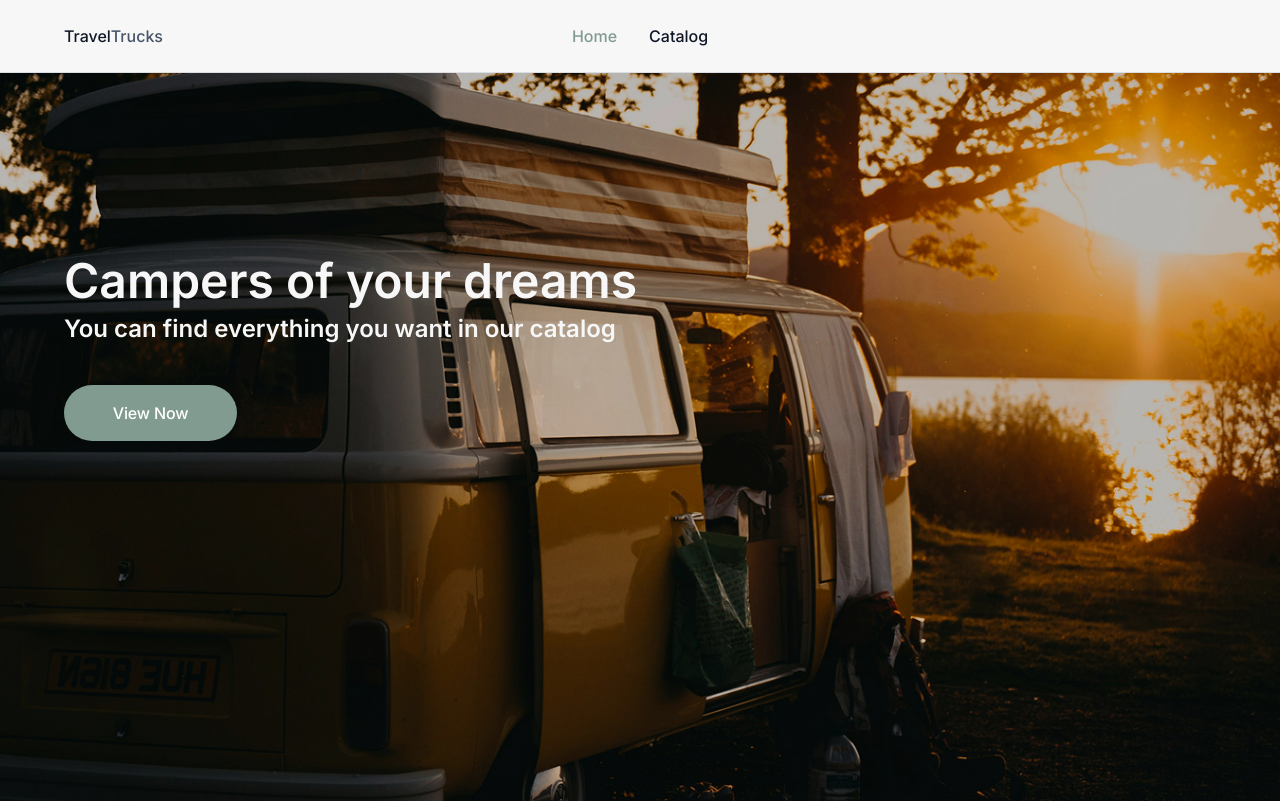
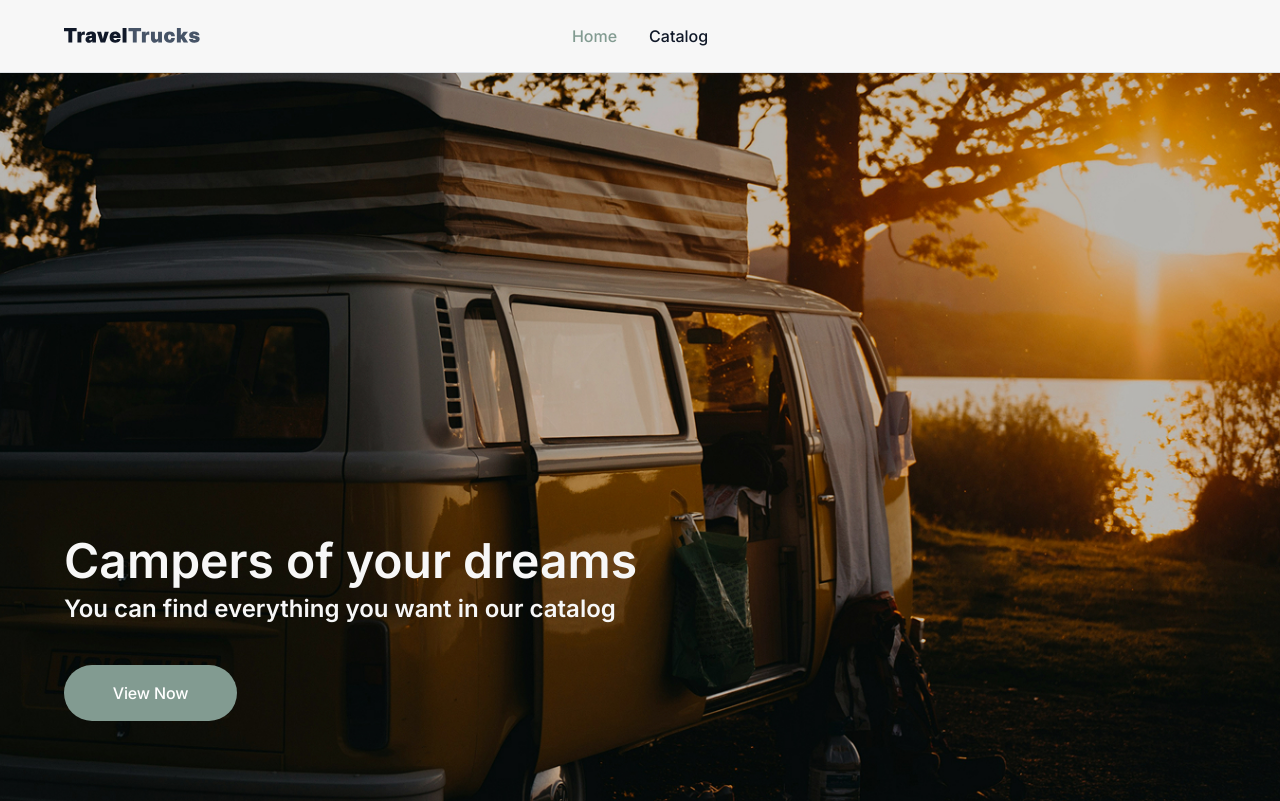
Before and after one commit to Ihor-Kotliarevskyi/campers, a Next.js app: page / in a window 1280 px wide. Built offline with nearby package versions, Linux system fonts and the light colour scheme.

Commit message:
update hero styles and logo in header

```diff
--- a/components/Header/Header.tsx
+++ b/components/Header/Header.tsx
@@ -2,6 +2,7 @@
 
 import Link from 'next/link';
 import { usePathname } from 'next/navigation';
+import Icon from '@/components/Icon/Icon';
 
 export default function Header() {
   const pathname = usePathname();
@@ -9,9 +10,8 @@ export default function Header() {
   return (
     <header className="bg-[var(--inputs)] border-b border-[var(--gray-light)]">
       <div className="relative max-w-[1440px] mx-auto pl-16 h-[72px] flex items-center">
-        <Link href="/" className="no-underline font-medium text-base" style={{ fontFamily: '"Inter", sans-serif' }}>
-          <span className="text-[var(--main)]">Travel</span>
-          <span className="text-[var(--text)]">Trucks</span>
+        <Link href="/" className="no-underline">
+          <Icon id="logo" width={136} height={16} />
         </Link>
 
         <nav className="absolute left-1/2 -translate-x-1/2 flex gap-8">
--- a/components/Hero/Hero.tsx
+++ b/components/Hero/Hero.tsx
@@ -3,17 +3,17 @@ import Link from 'next/link';
 export default function Hero() {
   return (
     <section
-      className="w-full bg-cover bg-center min-h-[calc(100vh-72px)]"
+      className="w-full bg-cover bg-center min-h-[calc(100vh-72px)] flex"
       style={{
         backgroundImage: `image-set(url('/images/hero.jpg') 1x, url('/images/hero@2x.jpg') 2x)`,
       }}
     >
-      <div className="max-w-[1440px] mx-auto pt-48 pl-16">
+      <div className="max-w-[1440px] mx-auto flex-1 flex items-end pl-16 pb-[80px]">
         <div className="flex flex-col w-fit">
-          <h1 className="m-0 font-semibold text-[48px] leading-[0.66667] text-[#f7f7f7]">
+          <h1 className="m-0 font-semibold text-[48px] leading-[0.66667] text-[var(--inputs)]">
             Campers of your dreams
           </h1>
-          <p className="mt-4 mb-0 font-semibold text-[24px] leading-[1.33333] text-[#f7f7f7]">
+          <p className="mt-4 mb-0 font-semibold text-[24px] leading-[1.33333] text-[var(--inputs)]">
             You can find everything you want in our catalog
           </p>
           <Link
```
